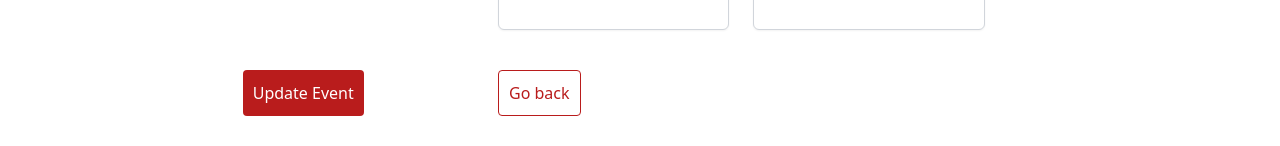
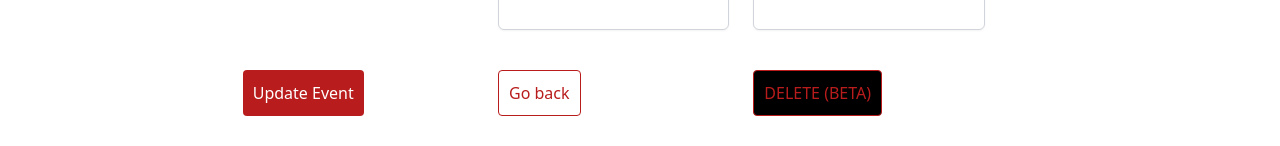
Before and after one commit to CIS-Fall-2022/project-cis_4339_project_42, a Vue app in the folder frontend/: page /eventDetails/1 in a window 1280 px wide. Shown: the part 806-952 px from the top of the page. Built offline with nearby package versions, Linux system fonts and the light colour scheme; no server answers.

Commit message:
Adding more Beta Delete buttons

```diff
--- a/frontend/src/components/eventDetails.vue
+++ b/frontend/src/components/eventDetails.vue
@@ -205,6 +205,13 @@
               @click="$router.go(-1)"
             >Go back</button>
           </div>
+          <div class="flex justify-between mt-10 mr-20">
+            <button
+              type="reset"
+              class="border border-red-700 bg-black text-red-700 rounded"
+              @click="$router.go(-1)"
+            >DELETE (BETA)</button>
+          </div>
         </div>
 
         <hr class="mt-10 mb-10" />
@@ -228,7 +235,7 @@
                 <tr
                   @click="editClient(client.attendeeID)"
                   v-for="client in attendeeData"
-                  :key="client._id & client.oid"
+                  :key="client._id"
                 >
                   <td
                     class="p-2 text-left"
@@ -259,7 +266,7 @@ export default {
     return {
       attendeeIDs: [],
       attendeeData: [],
-      oIDs: "",
+      oIDs: [],
       checkedServices: [],
       event: {
         eventName: "",
@@ -300,13 +307,12 @@ export default {
           axios
             .get(
               import.meta.env.VITE_ROOT_API +
-                `/primarydata/${this.event.oIDs}/id/${this.attendeeIDs[i]}`
+                `/primarydata/${this.event.oIDs[i]}/id/${this.attendeeIDs[i]}`
             )
             .then((resp) => {
               let data = resp.data[0];
               this.attendeeData.push({
                 attendeeID: this.attendeeIDs[i],
-                attendeeoIDs: data.oid[i],
                 attendeeFirstName: data.firstName,
                 attendeeLastName: data.lastName,
                 attendeeCity: data.address.city,
--- a/frontend/src/components/updateClient.vue
+++ b/frontend/src/components/updateClient.vue
@@ -48,7 +48,7 @@ export default {
     axios
       .get(
         import.meta.env.VITE_ROOT_API +
-          `/primarydata/${this.$route.params.oid}/id/${this.$route.params.id}`
+          `/primarydata/id/${this.$route.params.id}`
       )
       .then((resp) => {
         let data = resp.data[0];
```
